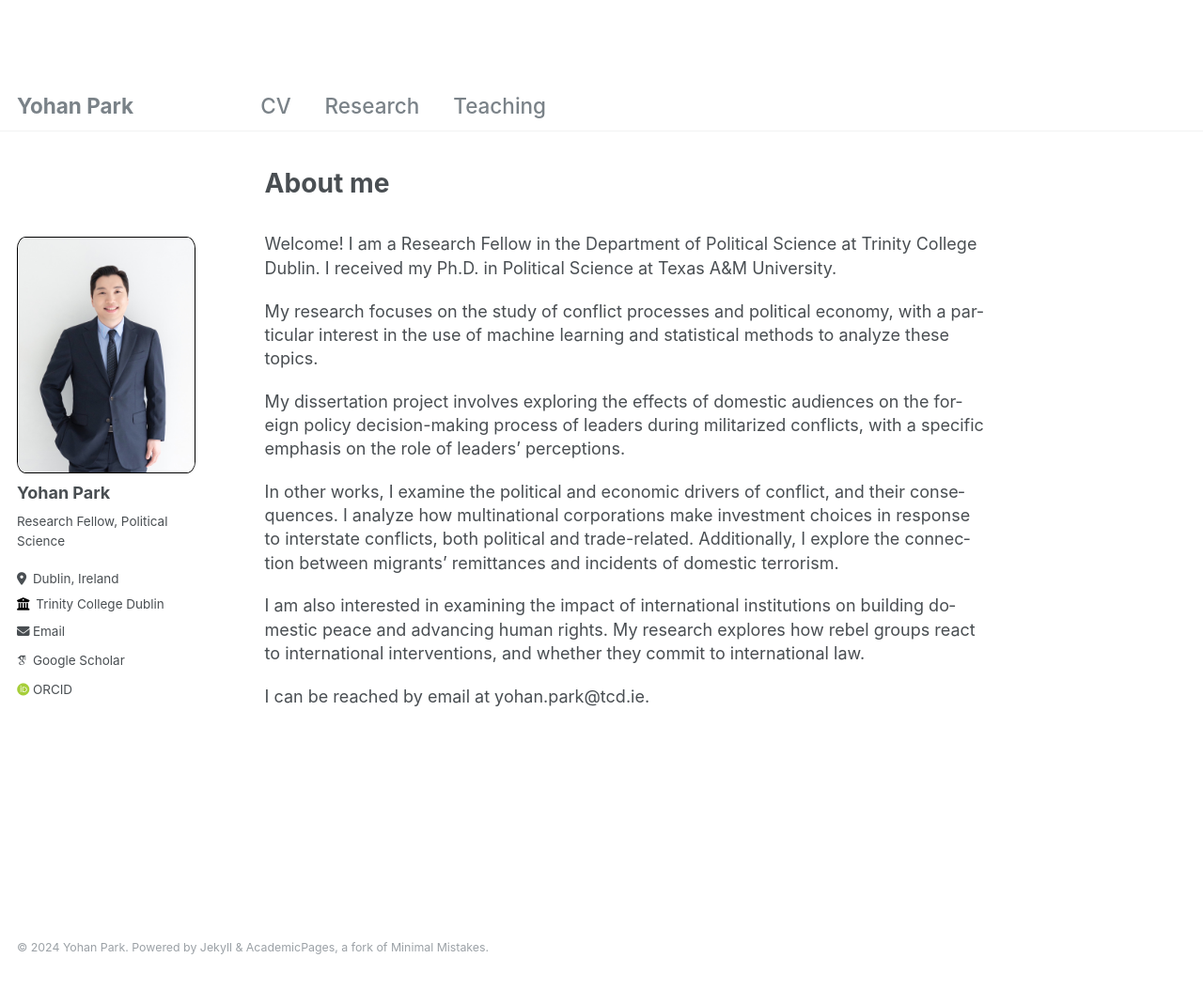
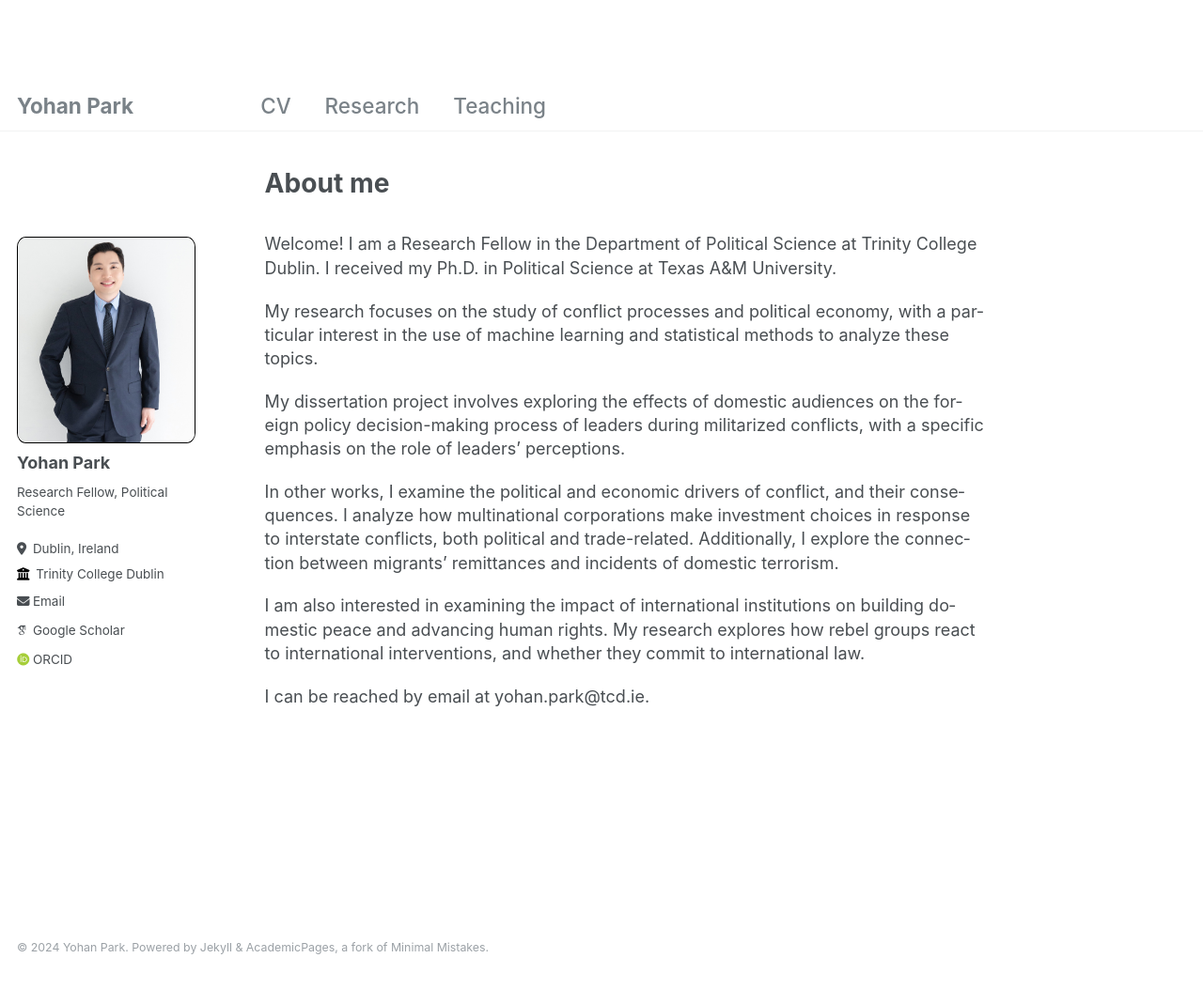
Before and after one commit to yohanpark23/yohanpark23.github.io, a Jekyll site: the page built from _pages/about.md, in a window 1280 px wide and 1053 px high. Shown: the whole window at 94% size. Built offline with Jekyll 4.4.1, drawn with Linux system fonts in a browser that asks for light colours; some web fonts are replaced.

Commit message:
Update _config.yml

```diff
--- a/_config.yml
+++ b/_config.yml
@@ -21,7 +21,7 @@ repository               : "yohanpark23/yohanpark23.github.io"
 #               Additional customization can be done by editing /_includes/author-profile.html
 author:
   # Biographic information
-  avatar           : "yp_profile_2024_04.jpg"
+  avatar           : "yp_profile_2024_03.jpg"
   name             : "Yohan Park"
   pronouns         : # example: "she/her"
   bio              : "Research Fellow, Political Science"
```
